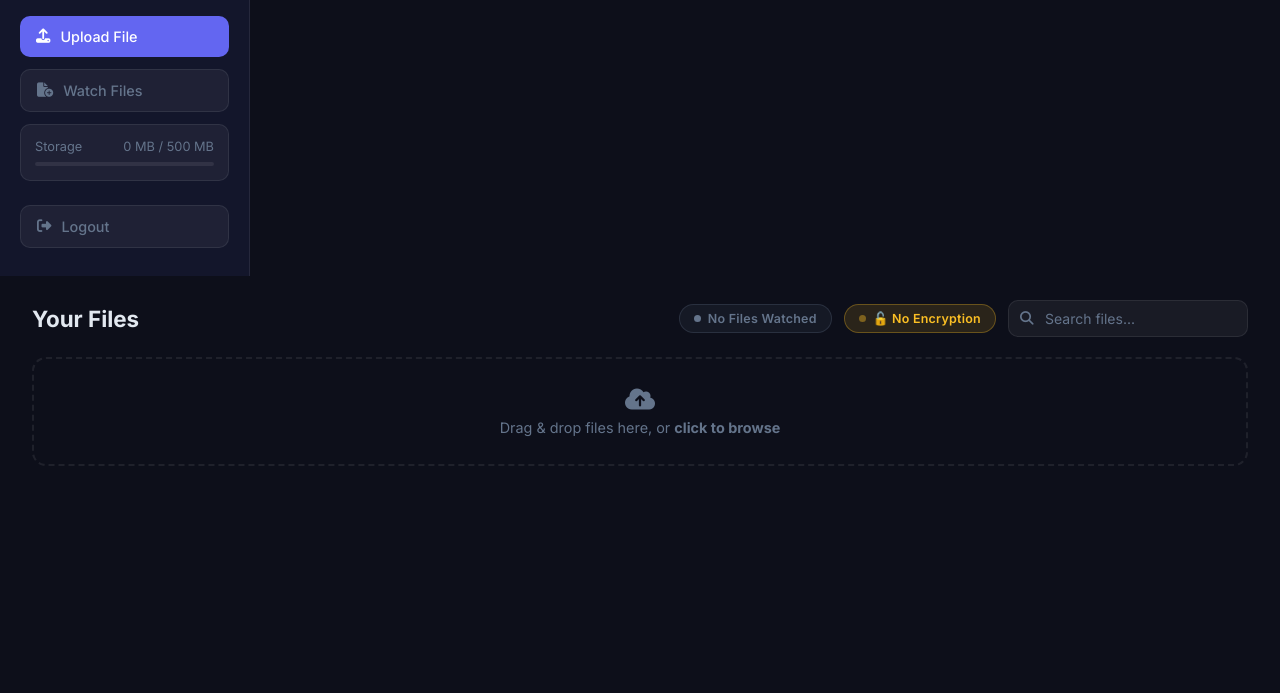
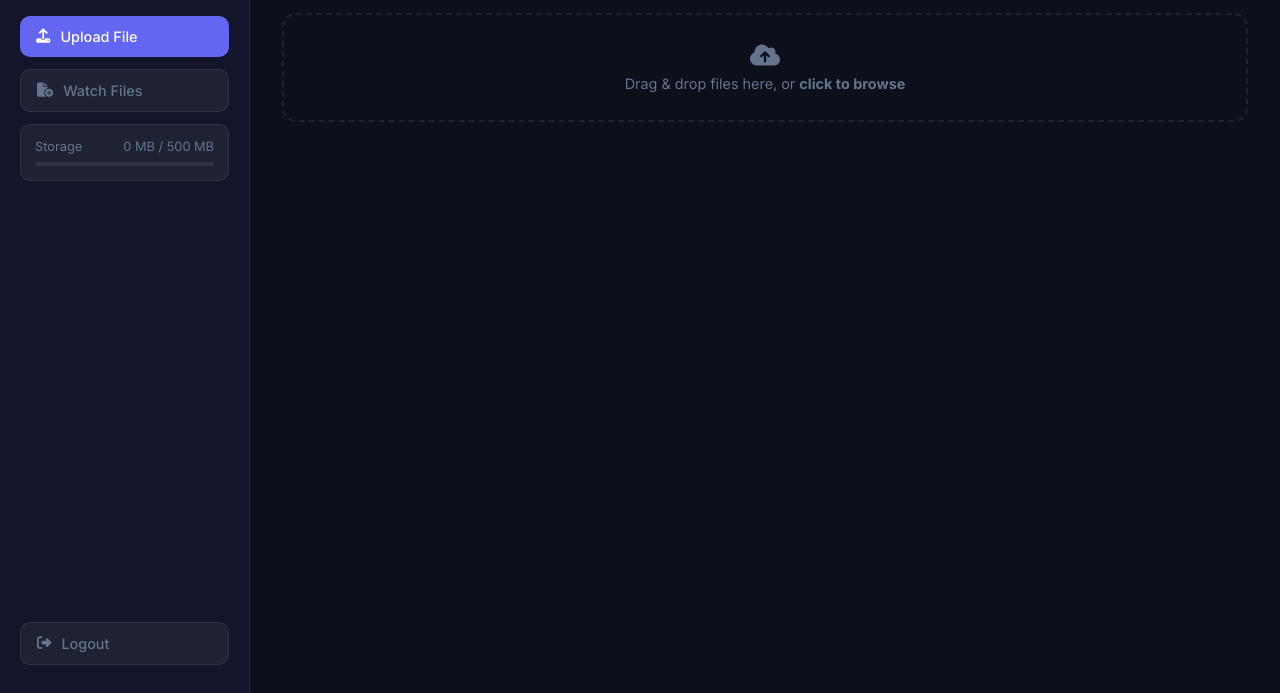
Before and after one commit to Shubhhh1412/cloud-storage-app, a website: page public/dashboard.html in a window 1280 px wide. Shown: the part 107-800 px from the top of the page. Drawn offline with Linux system fonts and the light colour scheme; no server answers; sample sign-in values are in the browser's storage.

Commit message:
fix: restore sidebar+main side-by-side layout

```diff
--- a/public/dashboard.html
+++ b/public/dashboard.html
@@ -544,7 +544,7 @@
     </div>
 
     <!-- Dashboard Layout -->
-    <div style="display:flex;flex-direction:column;width:100%;height:100vh;overflow:hidden;">
+    <div style="display:flex;flex:1;overflow:hidden;">
 
     <!-- Sidebar -->
     <div class="sidebar">
```
